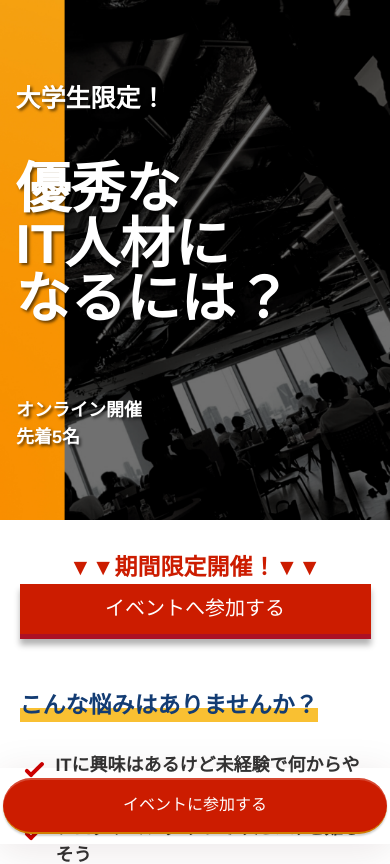
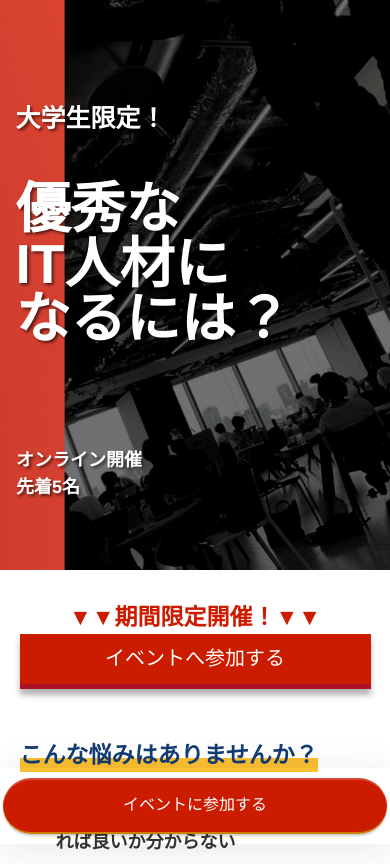
Before and after one commit to yuya-8/webmarke_lp, a PHP site: page / in a window 390 px wide. Shown: the top 864 px of the page. Run offline with PHP 8.4, Linux system fonts and the light colour scheme; some libraries are stand-ins or nearby versions.

Commit message:
ファーストビュー色

```diff
--- a/main.css
+++ b/main.css
@@ -1413,8 +1413,8 @@ li.four-item:nth-child(even) {
     text-align: left;
     width: 92%;
     margin: 0 auto;
-    margin-top: 80px;
-    margin-bottom: 70px;
+    margin-top: 100px;
+    margin-bottom: 100px;
     text-shadow: 2px 2px 3px rgba(0, 0, 0, 0.6);
   }
 
@@ -1615,7 +1615,7 @@ li.four-item:nth-child(even) {
     text-align: center;
     position: relative;
     /* background: url(hero-bg.jpg) no-repeat center top; */
-    background: url(ad.png) no-repeat center top;
+    background: url(ad2.png) no-repeat center top;
     height: auto;
     width: 100%;
     margin-bottom: 30px;
```
Also changed, not shown: ad2.png (added).
